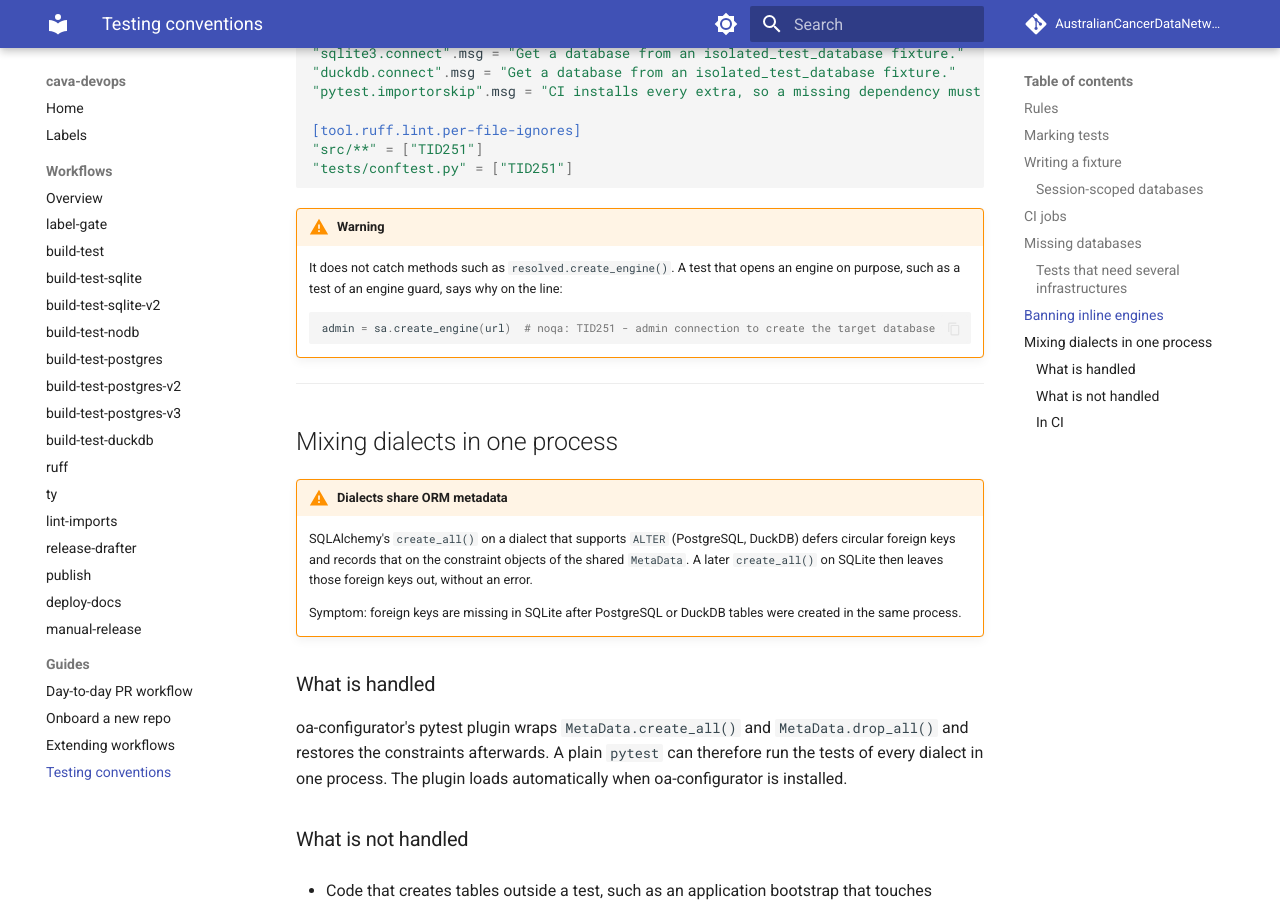
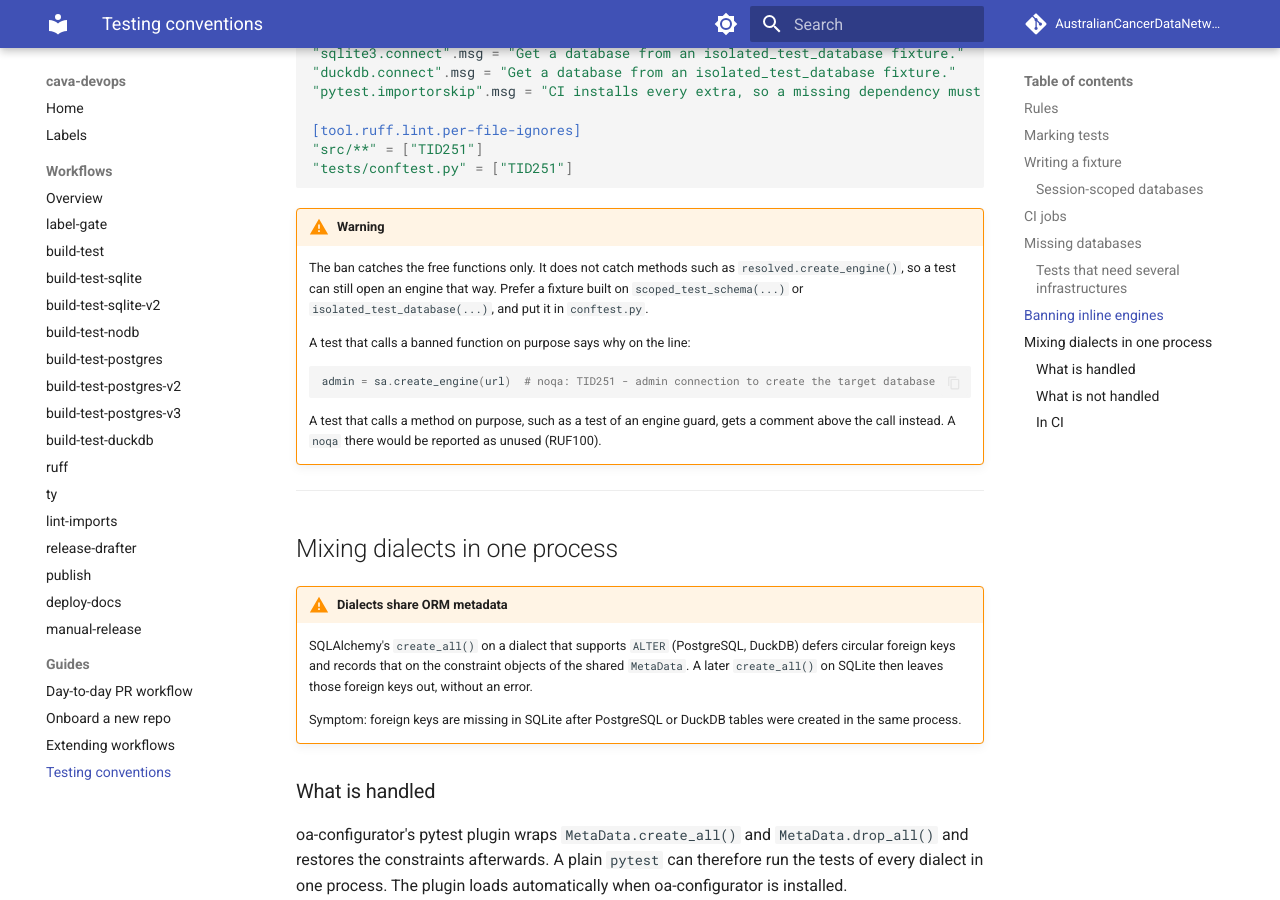
Before and after one commit to AustralianCancerDataNetwork/cava-devops, an MkDocs documentation site: the page built from docs/guides/testing-conventions.md, in a window 1280 px wide and 900 px high, scrolled down 4885 px. Built offline with MkDocs 1.6.1 and Material for MkDocs 9.7.7, drawn with Linux system fonts in a browser that asks for light colours; comment, search, counter and statistics services are not loaded.

Commit message:
Clarify which inline engines the ban catches

````diff
--- a/docs/guides/testing-conventions.md
+++ b/docs/guides/testing-conventions.md
@@ -207,11 +207,15 @@ extend-select = ["TID251"]
 ```
 
 !!! warning
-    It does not catch methods such as `resolved.create_engine()`. A test that opens an engine on purpose, such as a test of an engine guard, says why on the line:
+    The ban catches the free functions only. It does not catch methods such as `resolved.create_engine()`, so a test can still open an engine that way. Prefer a fixture built on `scoped_test_schema(...)` or `isolated_test_database(...)`, and put it in `conftest.py`.
+
+    A test that calls a banned function on purpose says why on the line:
 
     ```python
     admin = sa.create_engine(url)  # noqa: TID251 - admin connection to create the target database
     ```
+
+    A test that calls a method on purpose, such as a test of an engine guard, gets a comment above the call instead. A `noqa` there would be reported as unused (RUF100).
 
 ---
 
````
